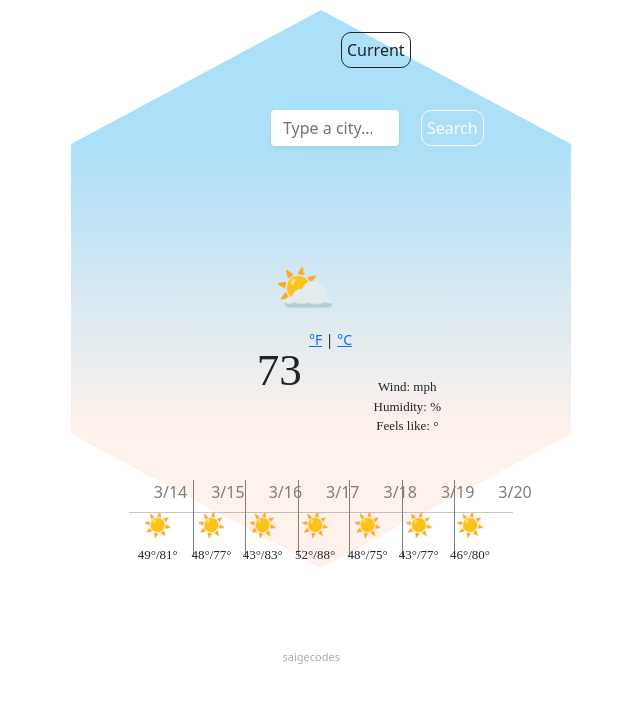
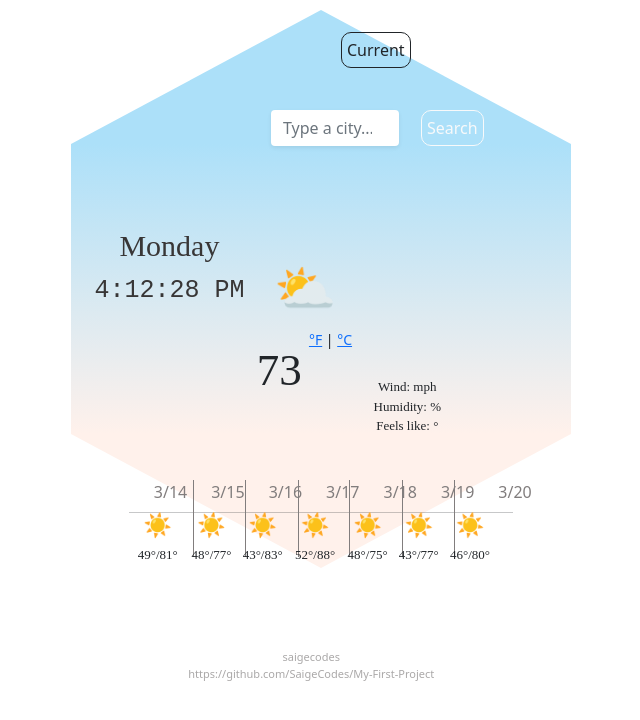
Before and after one commit to SaigeCodes/My-First-Project, a plain HTML site: page index.html in a window 1280 px wide. Shown: the top 720 px of the page, without its empty margins (319-959 px from the left). Drawn offline with nearby package versions, Linux system fonts and the light colour scheme; files that its build step writes are made by us from their sources.

Commit message:
Added a link to git repo

```diff
--- a/index.html
+++ b/index.html
@@ -12,7 +12,7 @@
     <meta name="viewport" content="width=device-width, initial-scale=1.0" />
     <script src="https://cdn.jsdelivr.net/npm/axios/dist/axios.min.js"></script>
     <title>Weather</title>
-    <link rel="stylesheet" href="src/styles.css" />
+    <link rel="stylesheet" href="styles.css" />
   </head>
   <body>
     <div class="container">
@@ -95,7 +95,7 @@
     <p class="emoji6">☀️</p>
     <p class="emoji7">☀️</p>
 
-    <script src="src/index.js"></script>
+    <script src="index.js"></script>
   </body>
-  <footer>saigecodes</footer>
+  <footer>saigecodes <br> https://github.com/SaigeCodes/My-First-Project</footer>
 </html>
```
Also changed, not shown: 1 other file.
